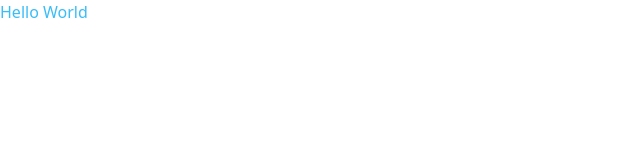
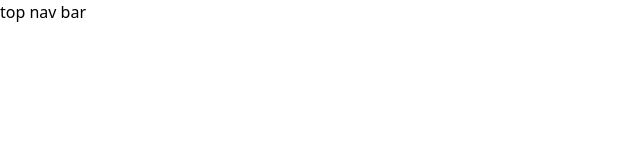
Before and after one commit to jesseilc123/python-p4-project-end-of-phase, a React (Create React App) app in the folder client/: page / in a window 1280 px wide. Shown: the top 160 px of the page, without its empty margins (0-640 px from the left). Built offline with nearby package versions, Linux system fonts and the light colour scheme.

Commit message:
Working on client side, making sure I have an mvp before I work on back end

```diff
--- a/client/src/components/App.js
+++ b/client/src/components/App.js
@@ -1,9 +1,13 @@
 import React, { useEffect, useState } from "react";
 import { Switch, Route } from "react-router-dom";
+import Home from "./Home"
+import TopNavBar from "./TopNavBar";
 
 function App() {
   return (
-    <div className="text-sky-400">Hello World</div>
+    <div>
+      <TopNavBar />
+    </div>
   )
 }
 
--- /dev/null
+++ b/client/src/components/Home.js
@@ -0,0 +1,9 @@
+import React, { useEffect, useState } from "react";
+
+function App() {
+  return (
+    <div className="text-sky-400">Hello World</div>
+  )
+}
+
+export default App;
--- /dev/null
+++ b/client/src/components/TopNavBar.js
@@ -0,0 +1,11 @@
+import React, { useEffect, useState } from "react";
+
+function TopNavBar() {
+    return (
+        <div className="z-[100]">
+            top nav bar
+        </div>
+    )
+};
+
+export default TopNavBar;
--- a/client/src/index.js
+++ b/client/src/index.js
@@ -1,6 +1,15 @@
 import React from "react";
 import ReactDOM from "react-dom";
+import { BrowserRouter } from "react-router-dom";
 import App from "./components/App";
 import "./index.css";
 
-ReactDOM.render(<App />, document.getElementById("root"));
+// ReactDOM.render(<App />, document.getElementById("root"));
+
+ReactDOM.render(
+    <React.StrictMode>
+        <BrowserRouter>
+            <App />
+        </BrowserRouter>
+    </React.StrictMode>,
+    document.getElementById("root"));
```
